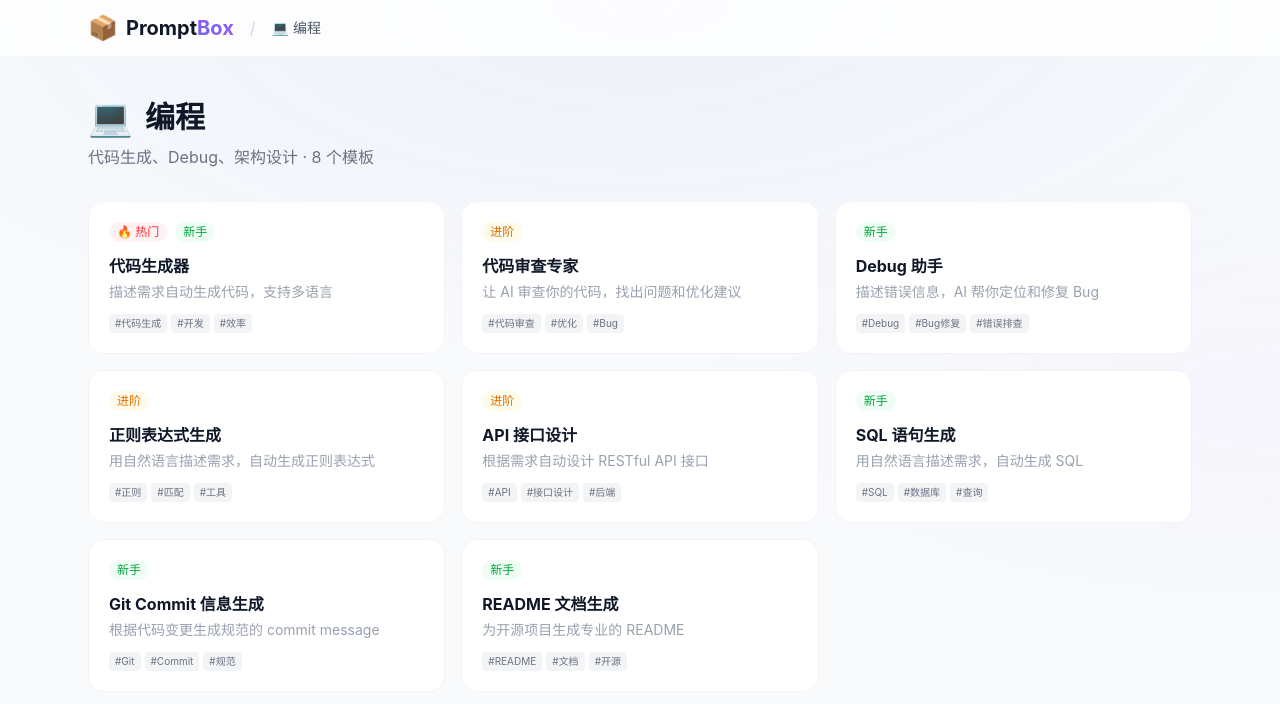
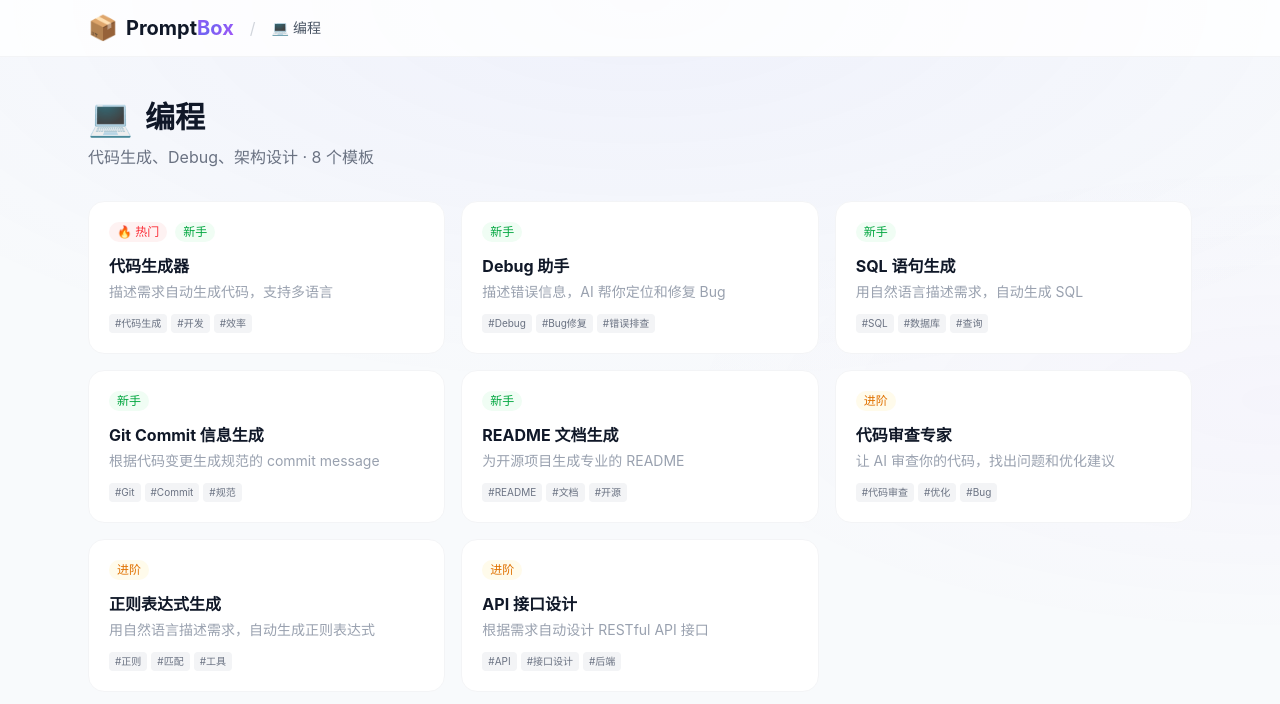
Before and after one commit to xiaoxiao194/promptbox, a Next.js app: page /category/coding in a window 1280 px wide. Shown: the top 704 px of the page. Built offline with nearby package versions, Linux system fonts and the light colour scheme.

Commit message:
fix: 分类页排序 热门→新手→进阶→专家

```diff
--- a/src/app/category/[id]/page.tsx
+++ b/src/app/category/[id]/page.tsx
@@ -6,7 +6,18 @@ import Link from "next/link";
 export default function CategoryPage({ params }: { params: Promise<{ id: string }> }) {
   const { id } = use(params);
   const category = categories.find(c => c.id === id);
-  const categoryPrompts = useMemo(() => prompts.filter(p => p.category === id), [id]);
+  const categoryPrompts = useMemo(() => {
+    const diffOrder: Record<string, number> = { "新手": 1, "进阶": 2, "专家": 3 };
+    return prompts
+      .filter(p => p.category === id)
+      .sort((a, b) => {
+        // Hot first
+        if (a.hot && !b.hot) return -1;
+        if (!a.hot && b.hot) return 1;
+        // Then by difficulty
+        return (diffOrder[a.difficulty] || 9) - (diffOrder[b.difficulty] || 9);
+      });
+  }, [id]);
 
   if (!category) return <div className="p-12 text-center text-gray-400">分类不存在</div>;
 
```
